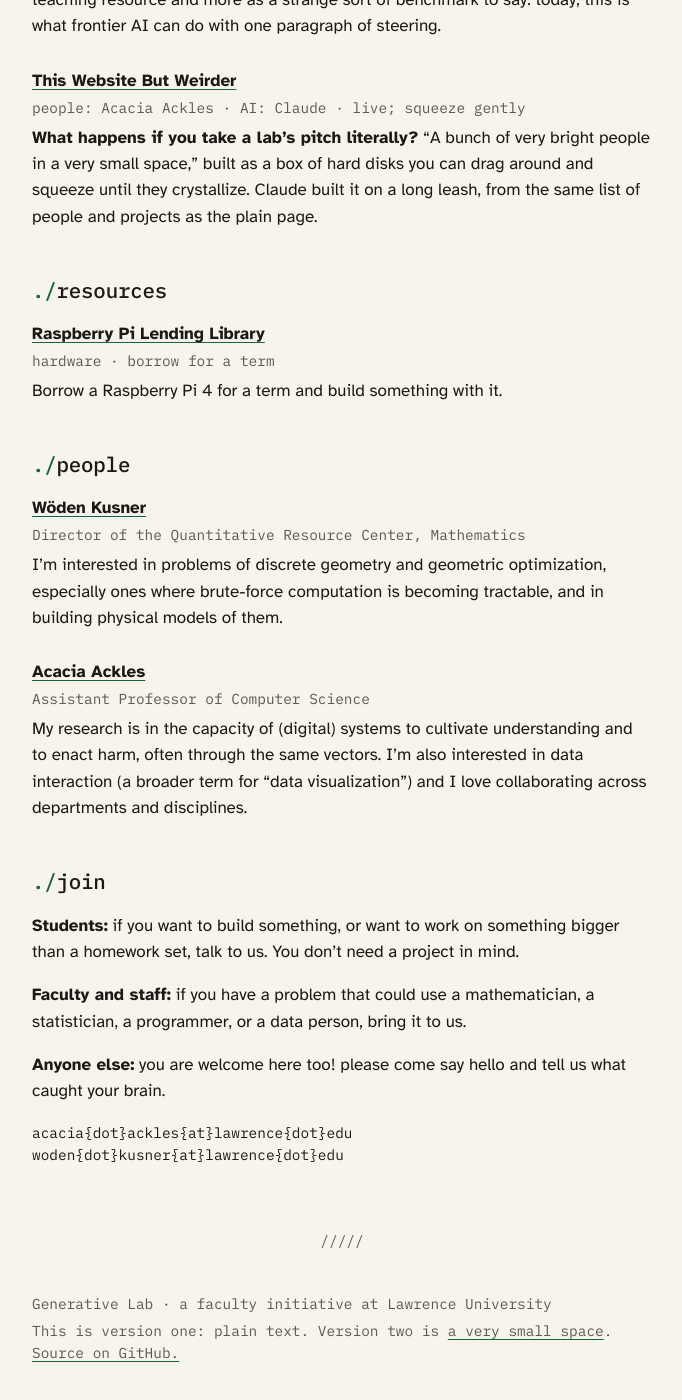
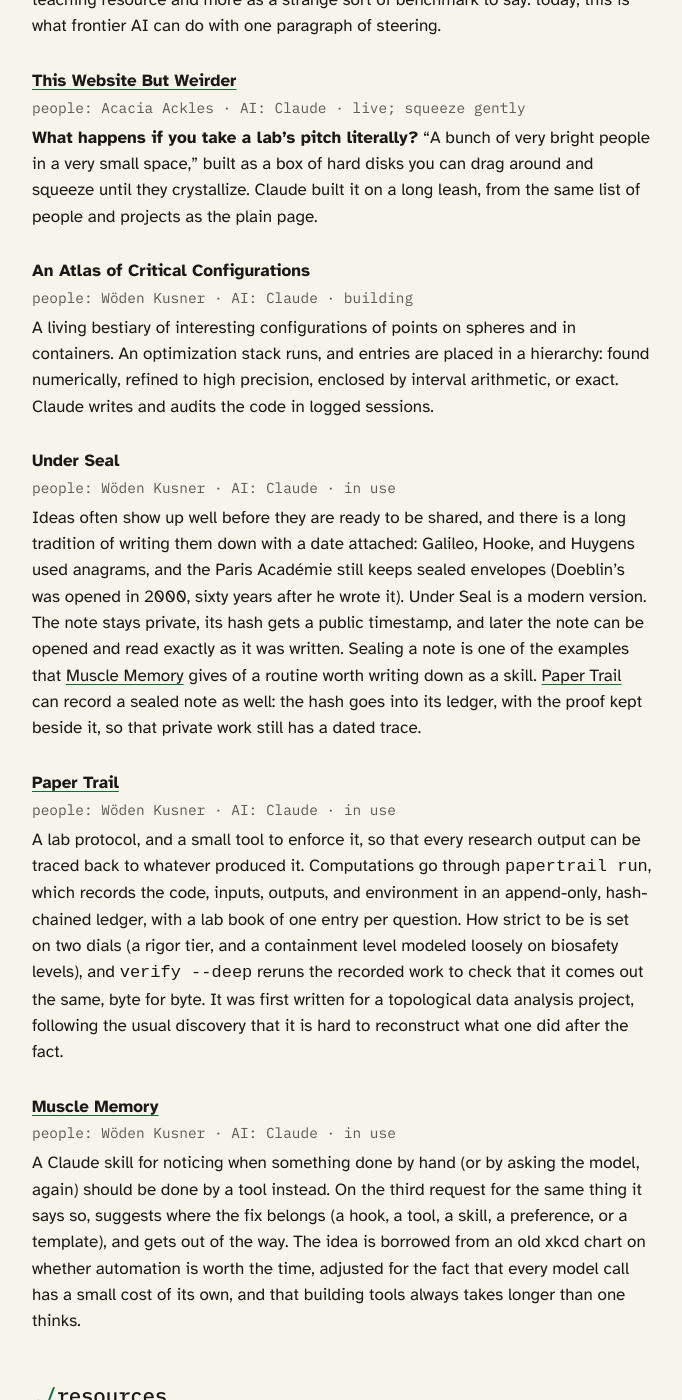
Before and after one commit to LU-Generative-Lab/lu-generative-lab.github.io, a Jekyll site: the page built from index.md, in a window 1280 px wide and 1400 px high, scrolled down 1181 px. Shown: the whole window, without its empty margins (298-980 px from the left). Built offline with Jekyll 4.4.1, drawn with Linux system fonts in a browser that asks for light colours; some of the changed text lies outside the part shown.

Commit message:
Profile and projects
Added and revoiced

````diff
--- /dev/null
+++ b/projects/muscle-memory/index.md
@@ -0,0 +1,37 @@
+---
+layout: default
+title: Muscle Memory
+description: A Claude skill for noticing when something done by hand should be a hook, a tool, a skill, a preference, or a template.
+---
+
+## muscle memory
+
+Some of the work done with a model should be thought through every time: drafting, reviewing an argument, choosing between designs. Some of it should not: counting, hashing, date arithmetic, checking a written rule. A model can do these, but it costs something every time, it may answer differently when asked twice, and it leaves no test behind. Muscle Memory is a Claude skill for noticing the difference as the work goes along, and for saying where the fix belongs.
+
+### where a reflex lives
+
+A repeated step can become a reflex in one of five places, from the most hard-wired to the least:
+
+1. a hook or command, which runs with no model in the loop at all
+2. a tool, an exact and tested script that Claude calls
+3. a skill, a written procedure that still needs judgment along the way
+4. a preference, for how Claude presents things in every answer
+5. a template, for text that is reused
+
+Counting, hashing, and checking written rules belong in tools; drafting, reviewing, and deciding stay with the model.
+
+### what it sounds like
+
+On the third time something comes up, at a natural pause, the skill says so in a line or two:
+
+> This should be a tool: checking that every lab book entry was closed within 36 hours of its run. We've done it by hand three times, and a miss changes the record. A 30-line check in `papertrail verify` would do it. Add it to the list, or build it now?
+
+> This should be a preference: you've asked for a copyable block three times. Save "anything to paste goes in its own code block" as a standing preference?
+
+Then it carries on with the task as asked. It never stops to build anything unasked, and it saves a preference only when the person says yes. Candidates go on a list, one line each, in `TOOLS.md` at the root of the project (or in the project's notes, where there is no repository), so that the person decides what gets built. It also watches the skills already in use: following them instead of improvising, proposing an edit when the same correction is made twice, and moving an exact step into a tool when it keeps being reasoned out by hand.
+
+### why
+
+The old question of whether a task is worth automating (there is an [xkcd chart](https://xkcd.com/1205/) for it: how much time a task saves, and how often it comes up, against the cost of automating it) still applies, with two additions for work with a model: every call has a small cost of its own, and building a tool takes longer than it looks. The skill weighs both, prefers the smallest fix that works (a preference before a tool, a twenty-line script before a framework), and proposes a reflex on the third occurrence of a step.
+
+It is distributed with [Paper Trail](/projects/paper-trail/), where a rule that Claude checks by reasoning becomes a candidate for the tool itself.
--- /dev/null
+++ b/projects/paper-trail/index.md
@@ -0,0 +1,62 @@
+---
+layout: default
+title: Paper Trail
+description: A lab protocol for computational work, and a small tool that enforces it.
+---
+
+## paper trail
+
+Experimental scientists have long kept dated lab books, so that a result can be traced back to the work that produced it. Computational work often has no such record: a table or a figure is made by a script that has since changed, from data that has since moved, and a few months later it is hard to say which produced which. Paper Trail is a protocol for keeping that record, and a small command line tool that enforces it. The protocol was first written for a topological data analysis project; with Claude, I rebuilt it to work for any project, in any language.
+
+### the five rules
+
+1. Only through the trail: computations that produce results run through `papertrail run`, and there are no hand-made result tables.
+2. Commit before computing: every run names the commit it ran at, and uncommitted code is refused, or recorded as such when the run is explicitly allowed.
+3. Append, never edit: the ledger and the lab book only grow, and a correction is a new entry naming the one it supersedes.
+4. One question, one lab book entry: closed within a set time of the last run (36 hours at the ledgered tier), and recording the question, inputs, commands, results with their checks, caveats, and what it supersedes.
+5. Verify before sharing: `papertrail verify` passes before results go anywhere.
+
+### how it works
+
+```
+papertrail init --tier ledgered --containment 1
+papertrail entry "Refine n=13"
+papertrail run --question "Refine n=13" --out results.csv -- python refine.py 13
+papertrail entry --close labbook/2026-11-20-refine-n-13.md
+papertrail verify --deep
+papertrail anchor
+```
+
+Each run records the command, the commit, the hashes of the code, inputs, and outputs, and the environment. Each ledger entry contains the hash of the one before it, so changing, reordering, or deleting an earlier entry breaks every link after it, and `verify` says where. `verify --deep` goes further: it reruns each result-producing run in a scratch checkout of its own commit, and compares the outputs byte for byte.
+
+The ledger's times are self-reported, and anyone with write access could rewrite the whole chain and recompute every hash. For dates that others can trust there is `anchor`, which stamps the head of the chain with OpenTimestamps (when the client is installed); since each entry includes the one before it, one stamp dates everything that came earlier. For a private note, `seal` records only its hash.
+
+### two dials
+
+Each project sets two dials: a rigor tier, for how much is recorded, and a containment level, for what may leave and who or what may see the inputs. Each setting switches on a standard set of rules and time windows, as biosafety levels do, and any single rule or window can be tuned in the project's configuration; every ledger entry records the settings in force when it was written.
+
+| tier | adds |
+|---|---|
+| sketch | a lab book entry per question; nothing enforced |
+| logged | runs go through `papertrail run`, with times |
+| reproducible | commit before compute; environment recorded; `verify --deep` reruns |
+| ledgered | outputs hashed and chained; verify before sharing |
+| sealed | the chain head anchored with a trusted timestamp |
+
+| level | name | in practice |
+|---|---|---|
+| 0 | open | everything may be public; data in git allowed |
+| 1 | standard | data stays out of git; only hashes and manifests are committed |
+| 2 | private | private repository; only hashes go public; sharing needs the owner's say-so |
+| 3 | restricted | named people only; AI tools see only listed inputs; exports reviewed and logged |
+| 4 | air-gapped | an offline machine; anything moved in or out is hashed on both sides |
+
+The tool itself enforces the commit rule and warns about data in git and missing outputs; the containment rules above level 1 are commitments, for people and for Claude, which `papertrail check` displays.
+
+### with Claude
+
+Paper Trail comes with a Claude skill. At the start and end of a session Claude runs `papertrail check`, shows the five rules and the rules in force, works through the tool instead of around it, and says plainly when a step broke the protocol. A second skill, [Muscle Memory](/projects/muscle-memory/), notices when a step that Claude keeps reasoning out should become a tool.
+
+### what's next
+
+I would like to add two things. The first is clean-room builds: rebuilding a computation from a text alone (a paper, say), with every input locked and hashed, the plan registered before the run, and a gated channel that limits and counts what a person may tell the builder along the way. An allowlist controls what was supplied, not what a model or person already knew, and every record would say so. The second is a ledger of AI work: which models did which work, and at what cost in tokens where the surface reports them, with totals by model and by question.
````
Also changed, not shown: _people/woden-kusner.md (+1 -1 lines), _projects/critical-configuration-atlas.md (added, +9 -0 lines), _projects/muscle-memory.md (added, +10 -0 lines), _projects/paper-trail.md (added, +10 -0 lines), _projects/under-seal.md (added, +9 -0 lines).
